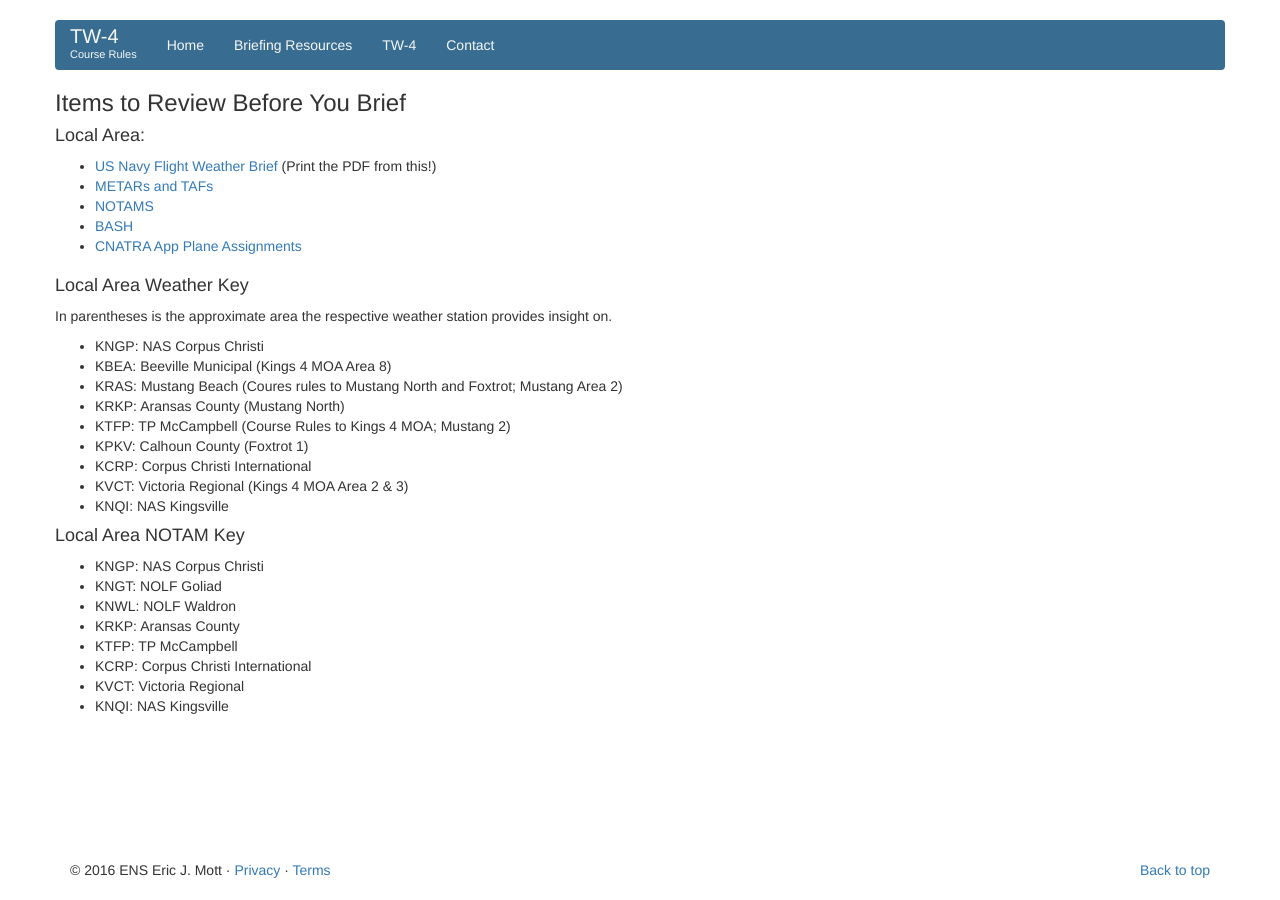
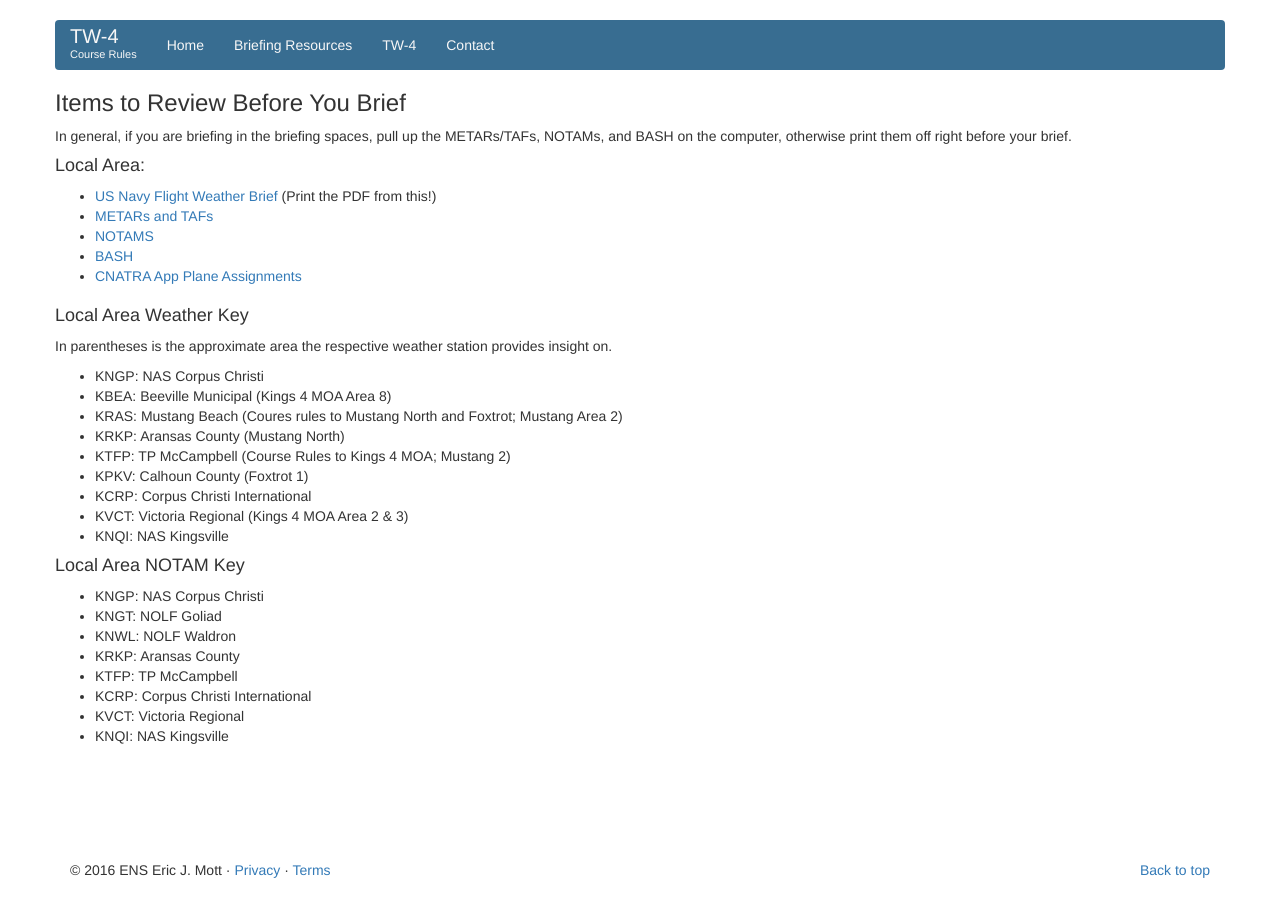
Before and after one commit to courserules/courserules.github.io, a Jekyll site: the page built from brief.html, in a window 1280 px wide. Built offline with Jekyll 4.4.1, drawn with Linux system fonts in a browser that asks for light colours.

Commit message:
Added a little blurb about printing

```diff
--- a/brief.html
+++ b/brief.html
@@ -8,6 +8,7 @@ permalink: /brief/
 	<div class="row">
 		<div class="col-xs-12 col-md-12">
 			<h3>Items to Review Before You Brief</h3>
+			<p>In general, if you are briefing in the briefing spaces, pull up the METARs/TAFs, NOTAMs, and BASH on the computer, otherwise print them off right before your brief.</p>
 			<h4>Local Area:</h4>
 			<ul>
 				<li><a href="https://fwb.metoc.navy.mil/fwb17" target="_blank">US Navy Flight Weather Brief</a> (Print the PDF from this!)</li>
```
Also changed, not shown: img/topguntocat.png (added).
